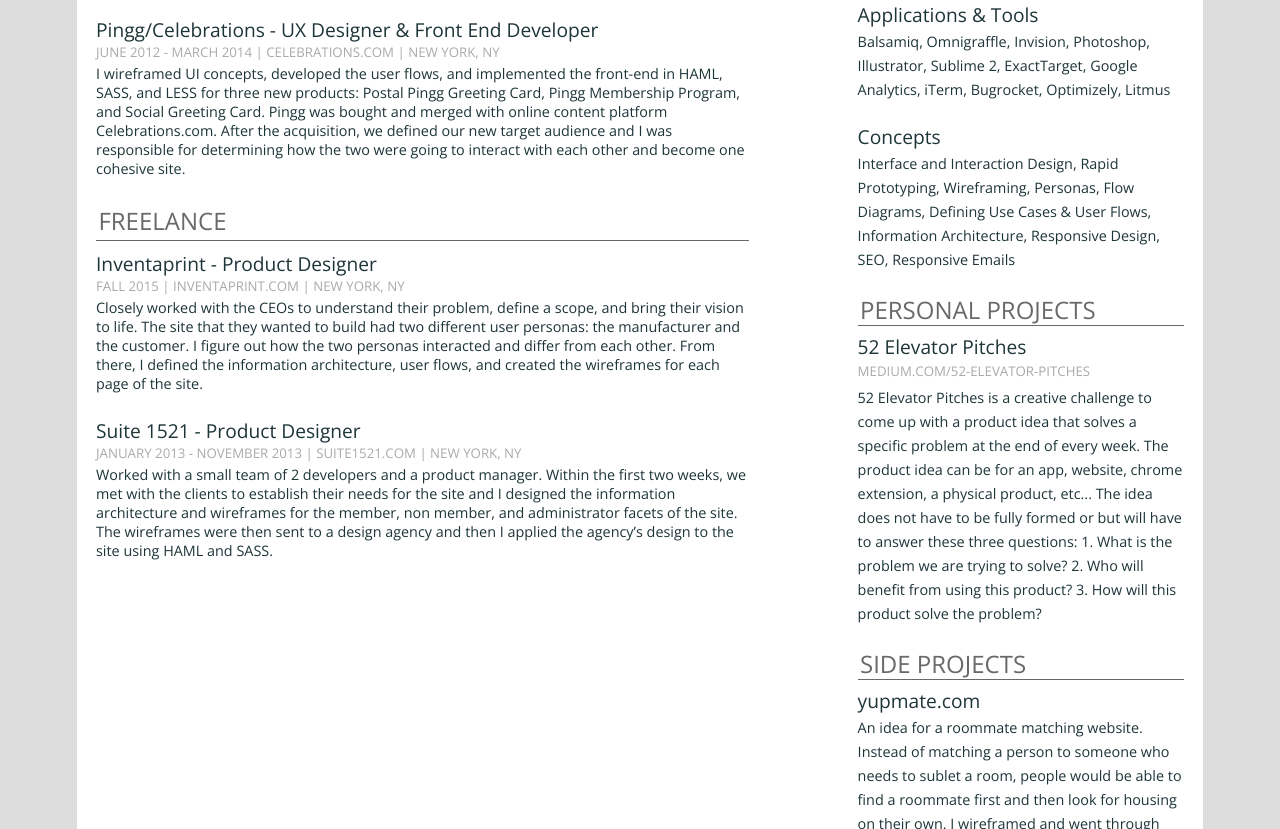
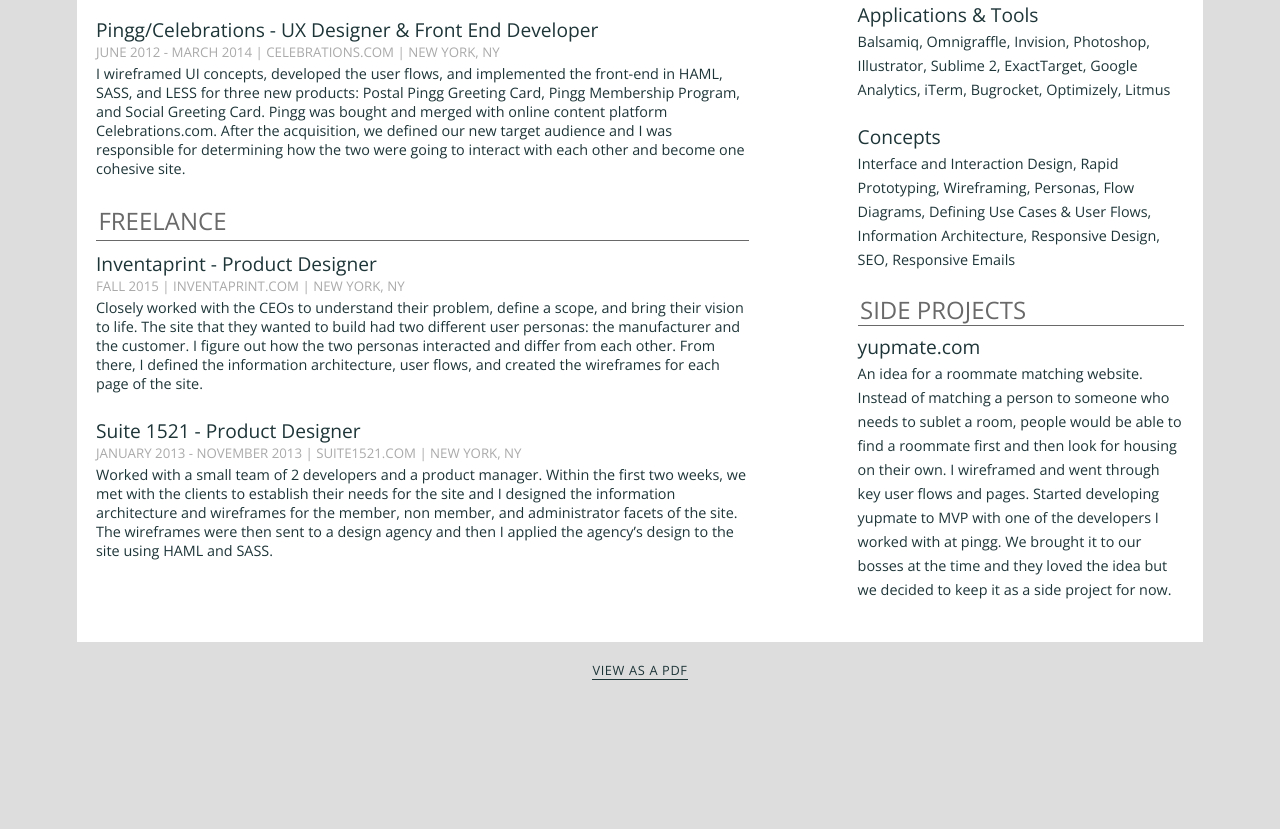
Before and after one commit to akaminsky/akaminsky.github.io, a plain HTML site: page resume.html in a window 1280 px wide. Shown: the part 604-1433 px from the top of the page. After the commit the page ends 1284 px from the top, so only its background shows below. Drawn offline with nearby package versions, Linux system fonts and the light colour scheme.

Commit message:
remove info about 52 elevator pitches

```diff
--- a/resume.html
+++ b/resume.html
@@ -152,15 +152,6 @@
       </div>
 
       <div class="side_projects">
-        <h3>Personal Projects</h3>
-        <div class="job">
-          <h4>52 Elevator Pitches</h4>
-          <h5><a href="https://medium.com/52-elevator-pitches" target="_blank">medium.com/52-elevator-pitches</a></h5>
-          <p>
-            52 Elevator Pitches is a creative challenge to come up with a product idea that solves a specific problem at the end of every week. The product idea can be for an app, website, chrome extension, a physical product, etc... The idea does not have to be fully formed or but will have to answer these three questions: 1. What is the problem we are trying to solve? 2. Who will benefit from using this product? 3. How will this product solve the problem?
-          </p>
-        </div>
-
         <h3>Side Projects</h3>
         <div class="job">
           <h4>yupmate.com</h4>
```
